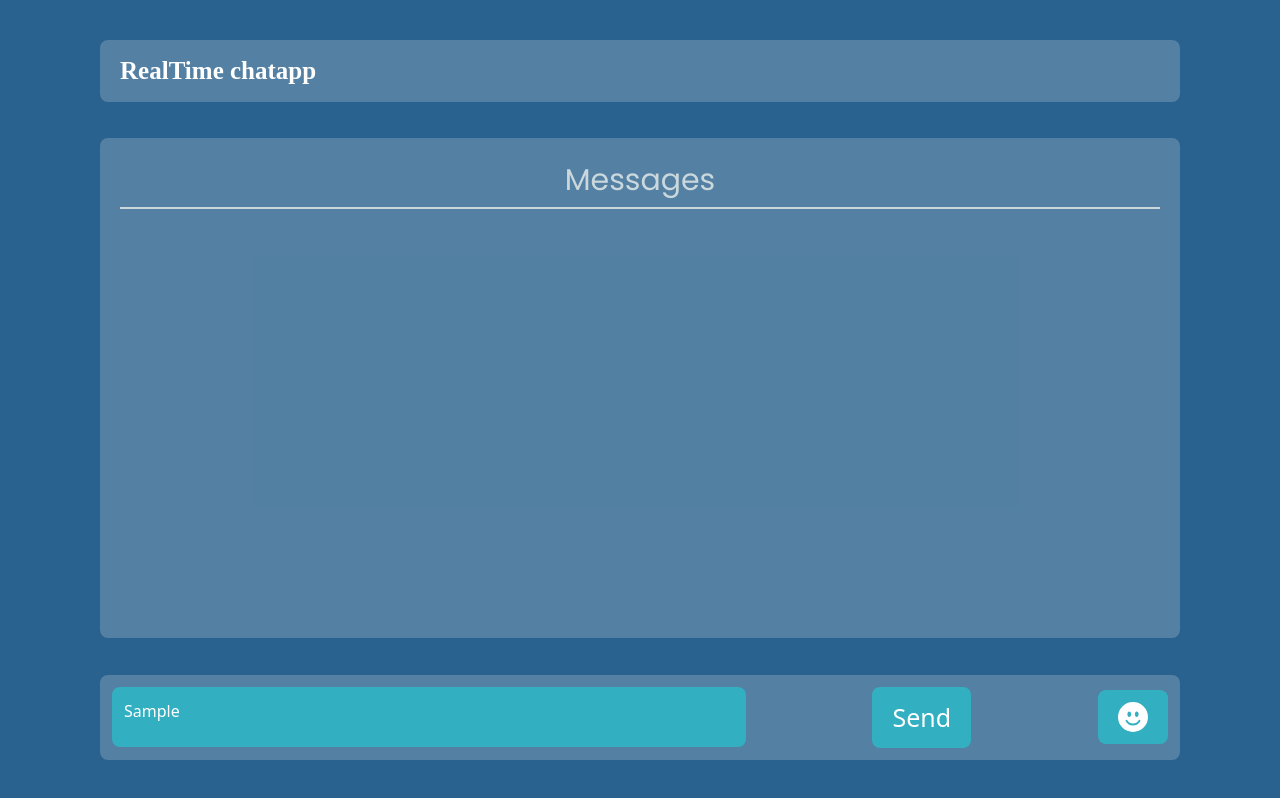
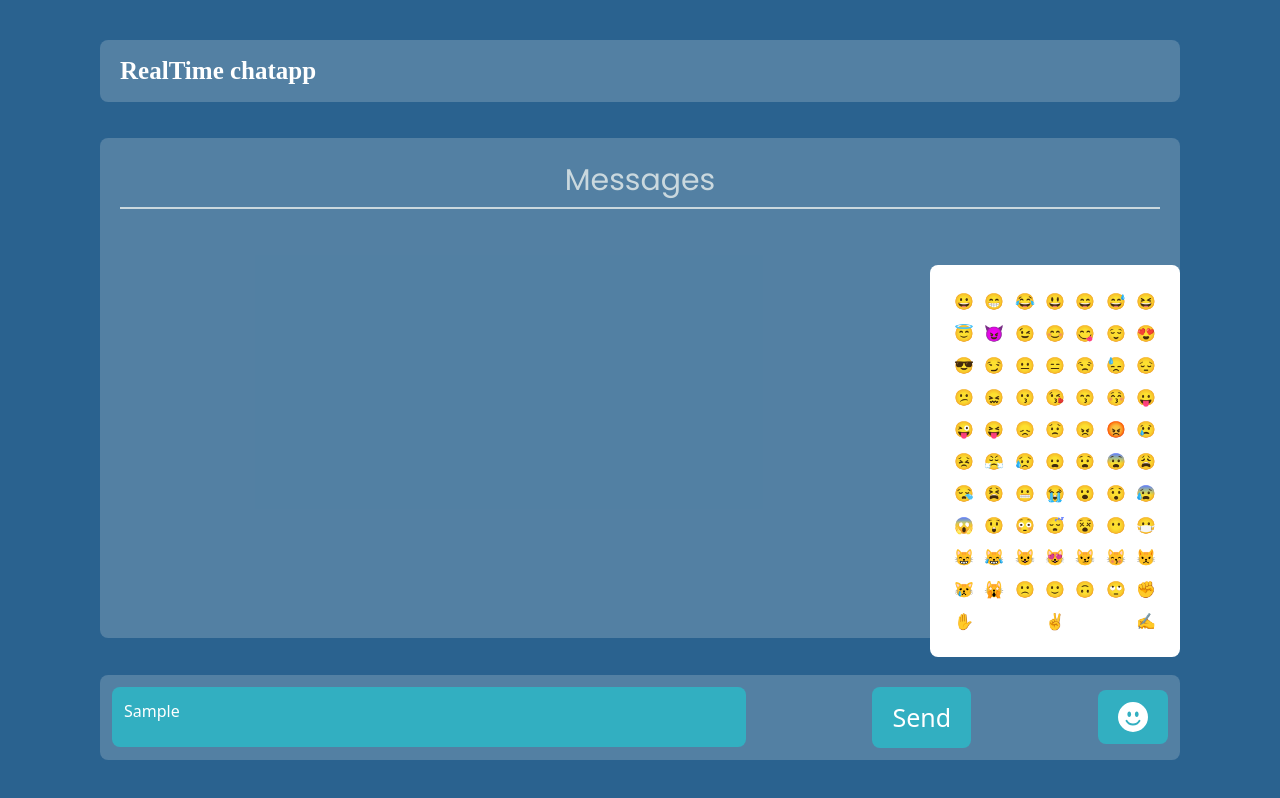
Before and after one commit to omidfarhangnia/Realtime-Chatapp-With-React, a React (Create React App) app: page /messages in a window 1280 px wide. Both pictures are taken after typing "Sample" into the empty fields and a click on the button 1133 px from the left and 717 px from the top of the page. Built offline with nearby package versions, Linux system fonts and the light colour scheme; a web font is replaced by a local one.

Commit message:
starting work with emojies

```diff
--- a/src/Components/SendForm.jsx
+++ b/src/Components/SendForm.jsx
@@ -13,6 +13,17 @@ function SendForm({
   handleCancelEdit,
 }) {
   const [textAreaValue, setTextAreaValue] = useState();
+  const [showEmoji, setShowEmoji] = useState(false);
+  const listOfEmoji = [
+    128512, 128513, 128514, 128515, 128516, 128517, 128518, 128519, 128520,
+    128521, 128522, 128523, 128524, 128525, 128526, 128527, 128528, 128529,
+    128530, 128531, 128532, 128533, 128534, 128535, 128536, 128537, 128538,
+    128539, 128540, 128541, 128542, 128543, 128544, 128545, 128546, 128547,
+    128548, 128549, 128550, 128551, 128552, 128553, 128554, 128555, 128556,
+    128557, 128558, 128559, 128560, 128561, 128562, 128563, 128564, 128565,
+    128566, 128567, 128568, 128569, 128570, 128571, 128572, 128573, 128574,
+    128575, 128576, 128577, 128578, 128579, 128580, 9994, 9995, 9996, 9997,
+  ];
 
   useEffect(() => {
     if (isEditing.status === true) {
@@ -49,7 +60,7 @@ function SendForm({
           onSubmit={(e) => {
             e.preventDefault();
           }}
-          className="w-full flex justify-between p-3 items-center"
+          className="w-full flex justify-between p-3 items-center relative"
         >
           <textarea
             value={textAreaValue}
@@ -89,11 +100,23 @@ function SendForm({
               >
                 send
               </button>
-              <button className="text-white py-3 px-5 bg-customLightBlue/40 rounded-lg">
-                <BsFillEmojiSmileFill size={30} />
-              </button>
             </>
           )}
+          {showEmoji && (
+            <div className="w-[250px] bg-white rounded-lg flex flex-wrap justify-between items-center place-content-between p-5 absolute bottom-[120%] right-0 z-20 select-none">
+              {listOfEmoji.map((emoji) => (
+                <span className="hover:bg-gray-300 p-1">{String.fromCodePoint(emoji)}</span>
+              ))}
+            </div>
+          )}
+          <button
+            onClick={(e) => {
+              setShowEmoji(!showEmoji);
+            }}
+            className="text-white py-3 px-5 bg-customLightBlue/40 rounded-lg"
+          >
+            <BsFillEmojiSmileFill size={30} />
+          </button>
         </form>
       </div>
     </>
```
